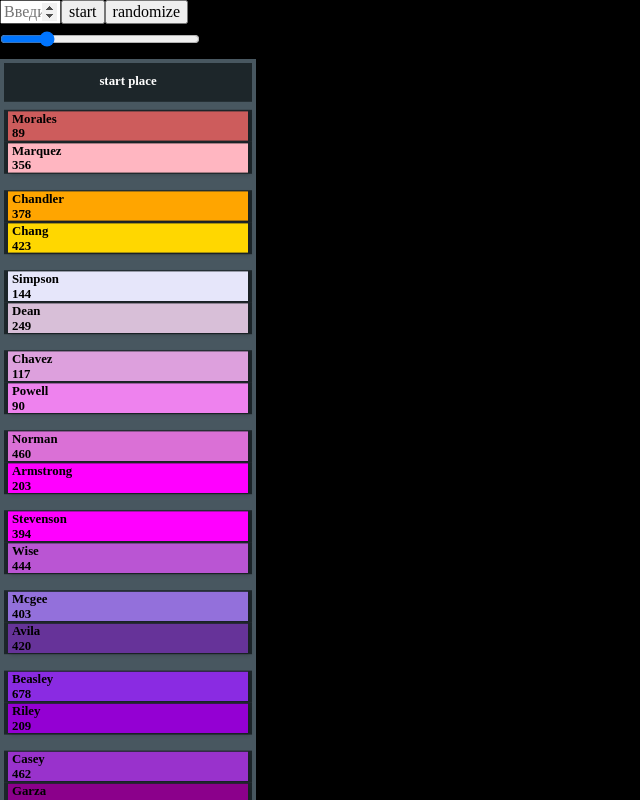
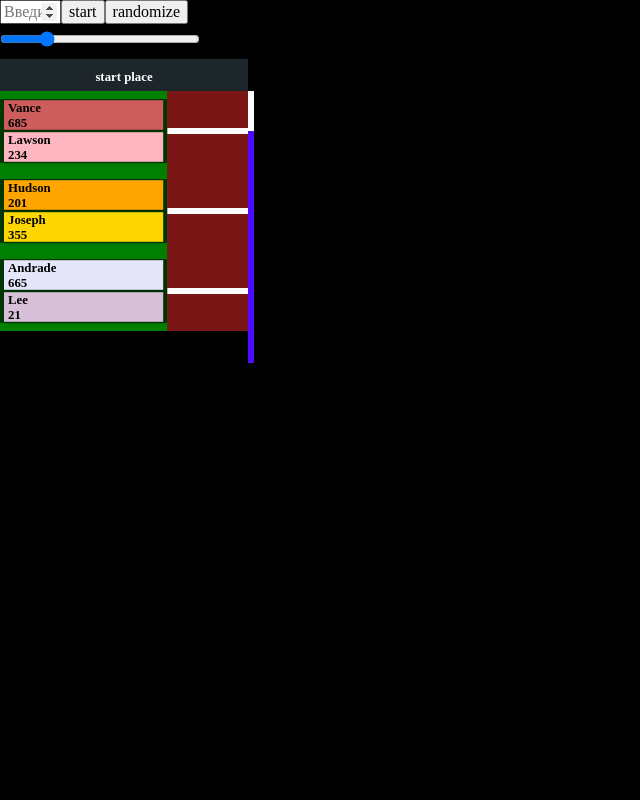
Before and after one commit to thewside/tournament-bracket, a React (Create React App) app: page / in a window 1280 px wide. Shown: the top 800 px of the page, without its empty margins (0-640 px from the left). Built offline with nearby package versions, Linux system fonts and the light colour scheme.

Commit message:
svg lines

```diff
--- a/src/bracket-config.json
+++ b/src/bracket-config.json
@@ -1,5 +1,5 @@
 {
     "minSize": 2,
     "maxSize": 64,
-    "size": 32
+    "size": 6
 }
--- a/src/components/players-bracket/players-bracket.scss
+++ b/src/components/players-bracket/players-bracket.scss
@@ -1,20 +1,25 @@
 $playerWidth: 620px;
 $playerHeight: 80px;
+$pairHeight: 200px;
 $blockColor: rgba(0, 6, 6, 0.591);
 
-.bracket-stage{
+.bracket-stage {
+    display: flex;
+    height: auto;
+    width: 100%;
+}
+.round-and-players {
     display: flex;
     flex-direction: column;
-    height: auto;
+    height: 100%;
     width: 100%;
-    margin: 10px;
 }
 .name {
     background-color: $blockColor;
     color: rgb(255, 255, 255);
     font-size: 1rem;
     padding: 5px;
-    height: 100px;
+    height: $playerHeight;
     text-align: center;
     user-select: none;
 }
@@ -37,7 +42,7 @@ $blockColor: rgba(0, 6, 6, 0.591);
 }
 .pair {
     width: 100%;
-    height: 200px;
+    height: $pairHeight;
     display: flex;
     flex-direction: column;
     justify-content: center;
@@ -61,3 +66,27 @@ $blockColor: rgba(0, 6, 6, 0.591);
     cursor: pointer;
     border: solid 8px rgba(0, 0, 0, 0.377);
 }
+.pair-and-stroke {
+    display: flex;
+    background-color: green;
+}
+.pair-svg-hor-stroke {
+    svg {
+        width: 100%;
+        height: 100%;
+        background-color: rgb(121, 21, 21);
+    }
+}
+.pair-svg-ver-stroke {
+    z-index: 990;
+    width: 100%;
+    margin-top: $playerHeight;
+    height: 100%;
+    background-color: rgb(77, 12, 255);
+    svg {
+        position: absolute;
+        height: 100%;
+        width: 15px;
+        background-color: rgb(77, 12, 255);
+    }
+}
--- a/src/components/players-bracket/players-bracket.tsx
+++ b/src/components/players-bracket/players-bracket.tsx
@@ -1,6 +1,6 @@
 import "./players-bracket.scss"
 import { colors } from "../../colors"
-import React, { useRef, useContext } from "react"
+import React, { useRef, useContext, useEffect } from "react"
 import { HandlerPlayerContext } from "../../App"
 
 interface Player {
@@ -40,18 +40,37 @@ let properties = {
     scale: 0
 }
 
+let lineCoords = {
+    start: 0,
+    end: 0
+}
 const setPosition = (target: HTMLElement, x: number, y: number): void => {
     target.style.transform = `translate(${x}px, ${y}px)`
 }
 
+
 export const PlayersBracket: React.FC<Main> = ({block, round, isFirst, isLast, scale}) => {
     const value = useContext(HandlerPlayerContext)
     const playerHandler = value?.players
-    const refPlayer = useRef<HTMLHeadingElement | null>(null)
+    // const refPlayer = useRef<HTMLHeadingElement | null>(null)
     properties = {
         ...properties,
         scale: scale
     }
+
+    const refPlayers = useRef<HTMLDivElement | null>(null)
+    const playersRef = refPlayers?.current
+    const firstPlayerCoords = playersRef?.firstElementChild?.getBoundingClientRect()
+    const lastPlayerCoords = playersRef?.lastElementChild?.getBoundingClientRect()
+    // console.log(firstPlayerCoords?.top)
+    lineCoords = {
+        ...lineCoords,
+        start: lineCoords.start === 0 ? firstPlayerCoords?.top || 0 : 0,
+        end: lastPlayerCoords?.bottom || 100
+    }
+    console.log(lineCoords.start === 0 ? firstPlayerCoords?.top || 0 : 0)
+
+
     const drag = (e: React.MouseEvent, item: Pair): void => {
         if(e.button > 0) return
         if(typeof(item?.playerOne?.position) !== "number") return
@@ -69,7 +88,6 @@ export const PlayersBracket: React.FC<Main> = ({block, round, isFirst, isLast, s
             blockLeft: blockProperties.left,
             blockTop: blockProperties.top,
         }
-
         let posX = 0
         let posY = 0
         let pageX = e.pageX
@@ -78,8 +96,8 @@ export const PlayersBracket: React.FC<Main> = ({block, round, isFirst, isLast, s
         const dragX = e.clientX + window.scrollX
         const dragY = e.clientY + window.scrollY
 
-        let shiftX = dragX - properties.left
-        let shiftY = Math.floor(dragY - properties.top)
+        const shiftX = dragX - properties.left
+        const shiftY = Math.floor(dragY - properties.top)
         const color = clickTarget.style.backgroundColor
         const dragPlayer = Number(clickTarget.dataset.playerid)
 
@@ -158,7 +176,6 @@ export const PlayersBracket: React.FC<Main> = ({block, round, isFirst, isLast, s
                 target.classList!.remove("lightened")
             }
         }
-
         window.addEventListener("scroll", scroll)
         window.addEventListener("mouseover", over)
         window.addEventListener("mouseout", out)
@@ -167,18 +184,29 @@ export const PlayersBracket: React.FC<Main> = ({block, round, isFirst, isLast, s
     }
     return (
         <div className="bracket-stage">
+            <div className="round-and-players">
                 <div className="name">
                     <h1>{round?.name}</h1>
                 </div>
-            <div className="players">
-                {round?.pairs?.map((item, index) => {
-                    return <div key={index} className="pairContainer">
-                        <div className="players">
+                <div className="players" ref={refPlayers}>
+                    {round?.pairs?.map((item, index, arr) => {
+                        return <div key={index}>
+                            <div className="pair-and-stroke">
+                                {!isFirst
+                                ? <div className="pair-svg-hor-stroke">
+                                        <svg>
+                                            <line x1="0" y1="50%" x2="100%" y2="50%" style={{
+                                                stroke: "rgb(255,255,255)",
+                                                strokeWidth: "15px"
+                                            }} />
+                                        </svg>
+                                    </div>
+                                : null}
                                 <div className="pair">
                                     <div className="pair-player-container">
                                         {item?.playerOne
                                         ? <h1
-                                        ref={isFirst && index === 0 ? refPlayer : null}
+                                            // ref={isFirst && index === 0 ? refPlayer : null}
                                             className="player"
                                             style={{
                                                     backgroundColor: colors[item.playerOne.color!].rgb,
@@ -207,31 +235,33 @@ export const PlayersBracket: React.FC<Main> = ({block, round, isFirst, isLast, s
                                     : isLast ? null : <div className={"pair-player-container"}></div>
                                     }
                                 </div>
+                                {arr.length > 1 ? <div className="pair-svg-hor-stroke">
+                                        <svg>
+                                            <line x1="0" y1="50%" x2="100%" y2="50%" style={{
+                                                stroke: "rgb(255,255,255)",
+                                                strokeWidth: "15px"
+                                            }} />
+                                        </svg>
+                                </div>
+                                : null}
+
                             </div>
                         </div>
                     })}
                 </div>
             </div>
+            <div className="pair-svg-ver-stroke">
+                <svg>
+                    <line x1="0" y1={`${lineCoords.start}`} x2="0" y2={`${lineCoords.end}`}
+                    style={{
+                        stroke: "rgb(255,255,255)",
+                        strokeWidth: "30px"
+                    }} />
+                </svg>
+            </div>
+        </div>
     )
 }
-
-
-
-    // const refPlayer = useRef<HTMLHeadingElement | null>(null)
-    // let properties = {
-    //     height: 0,
-    //     width: 0
-    // }
-    // useEffect(()=>{
-    //     if(refPlayer.current){
-    //         const options = refPlayer.current.getBoundingClientRect()
-    //         properties = {
-    //             ...properties,
-    //             height: options.height,
-    //             width: options.width
-    //         }
-    //     }
-    // })
 
 
                         // {!isFirst ?<div>
```
Lines whose indentation alone changed are shown as unchanged.
